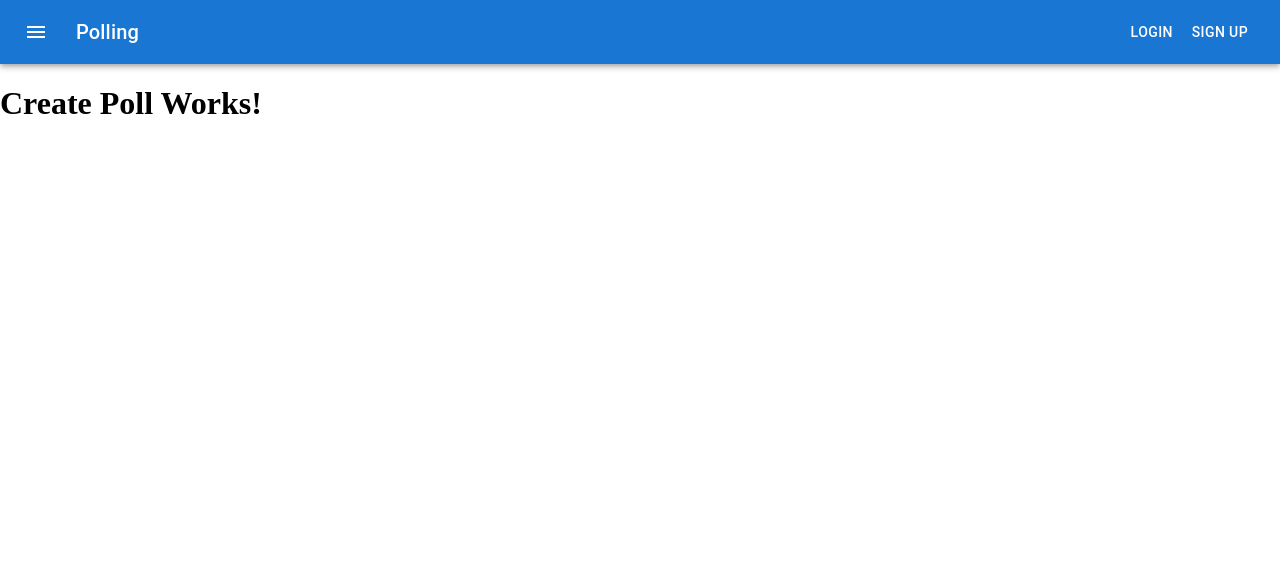
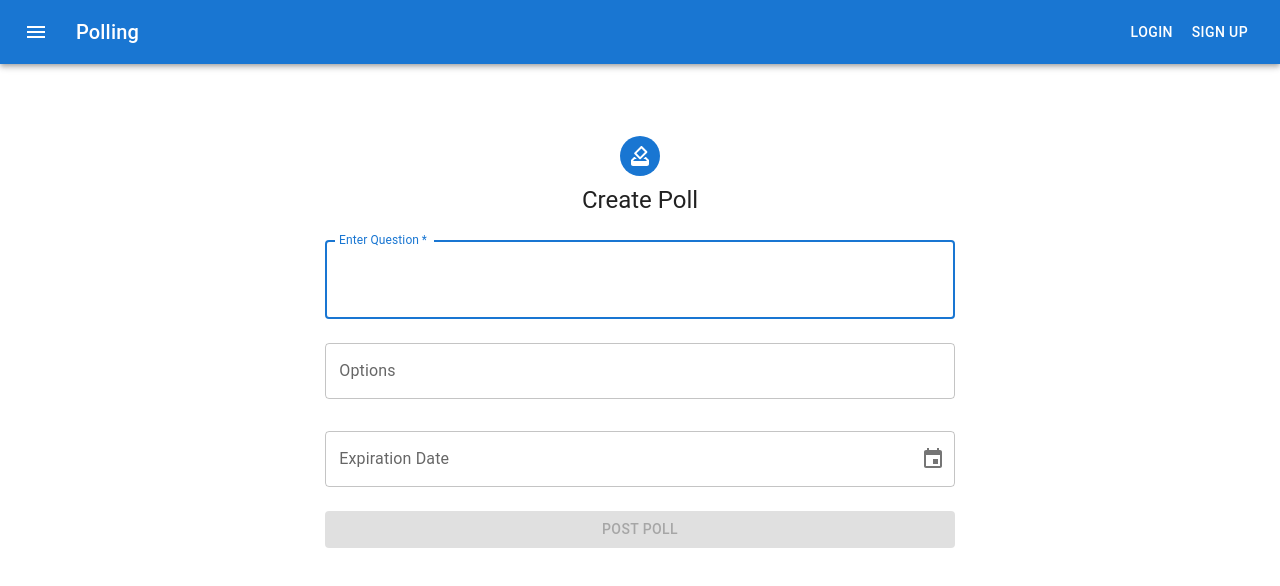
Before and after one commit to kgorog989/polling-app, a React (Vite) app in the folder poll-frontend/: page /poll/create in a window 1280 px wide. Shown: the top 586 px of the page. Built offline with nearby package versions, Linux system fonts and the light colour scheme.

Commit message:
react post poll

```diff
--- a/poll-frontend/package.json
+++ b/poll-frontend/package.json
@@ -14,9 +14,12 @@
     "@emotion/styled": "^11.14.1",
     "@mui/icons-material": "^9.3.0",
     "@mui/material": "^9.3.0",
+    "@mui/x-date-pickers": "^9.12.0",
     "axios": "^1.19.0",
+    "dayjs": "^1.11.23",
     "js-cookie": "^3.0.8",
     "jwt-decode": "^4.0.0",
+    "moment": "^2.30.1",
     "notistack": "^3.0.2",
     "react": "^19.2.8",
     "react-dom": "^19.2.8",
--- a/poll-frontend/src/environment/axiosInstance.jsx
+++ b/poll-frontend/src/environment/axiosInstance.jsx
@@ -1,7 +1,22 @@
 import axios from "axios";
+import { getToken } from "../utility/common"
 
 const instance = axios.create({
     baseURL: 'http://localhost:8080/',
 });
 
+// Add a request interceptor
+instance.interceptors.request.use(
+    (config) => {
+        const token = getToken();
+        if(token){
+            config.headers.Authorization = `Bearer ${token}`
+        }
+        return config;
+    },
+    (error) => {
+        return Promise.reject(error);
+    }
+);
+
 export default instance;
--- a/poll-frontend/src/main.jsx
+++ b/poll-frontend/src/main.jsx
@@ -1,15 +1,18 @@
 import { StrictMode } from 'react'
 import { createRoot } from 'react-dom/client'
 import App from './App.jsx'
-
 import { BrowserRouter} from 'react-router-dom'
 import { SnackbarProvider } from 'notistack'
+import { LocalizationProvider } from '@mui/x-date-pickers'
+import { AdapterDayjs } from '@mui/x-date-pickers/AdapterDayjs'
 
 createRoot(document.getElementById('root')).render(
   <StrictMode>
     <BrowserRouter>
       <SnackbarProvider maxSnack = {3}>
-        <App />
+        <LocalizationProvider dateAdapter={AdapterDayjs}>
+          <App />
+        </LocalizationProvider>
       </SnackbarProvider>
     </BrowserRouter>
   </StrictMode>,
--- a/poll-frontend/src/pages/user/create-poll/CreatePoll.jsx
+++ b/poll-frontend/src/pages/user/create-poll/CreatePoll.jsx
@@ -1,8 +1,134 @@
-import React from 'react'
+import React, { useState } from 'react'
+import { useSnackbar } from 'notistack'
+import { useNavigate } from 'react-router-dom';
+import HowToVoteIcon from '@mui/icons-material/HowToVote'
+import { DateTimePicker } from '@mui/x-date-pickers'
+import { Autocomplete, Avatar, Backdrop, Button, Box, Chip, CircularProgress, createTheme, Container, CssBaseline, TextField, ThemeProvider, Typography} from '@mui/material'
+import { postPoll } from '../../../services/poll/poll'
+
+const defaultTheme = createTheme()
 
 const CreatePoll = () => {
+  const [formData, setFormData] = useState({
+    question: '',
+    options: [],
+    expiredAt: null
+  });
+  const [loading, setLoading] = useState(false);
+  const {enqueueSnackbar} = useSnackbar();
+  const navigate = useNavigate();
+
+  const handleSubmit = async (e) => {
+      e.preventDefault()
+      setLoading(true)
+      try {
+        const obj = {
+          question: formData.question,
+          options: formData.options,
+          expiredAt: formData.expiredAt.$d
+        }
+        const response = await postPoll(obj)
+        if(response.status === 201){
+          navigate("/dashboard")
+          enqueueSnackbar(`Poll posted successfully`, {variant: 'success', autoHideDuration: 5000})
+        }
+
+      } catch (error) {
+        enqueueSnackbar('An error occurred while creating poll!', {variant: 'error', autoHideDuration: 5000})
+      } finally {
+        setLoading(false)
+      }
+    }
+
   return (
-    <h1>Create Poll Works!</h1>
+    <>
+      <ThemeProvider theme={defaultTheme}>
+        <Container component="main" maxWidth="xs">
+          <CssBaseline />
+          <Box
+          sx={{
+            marginTop:8,
+            display:"flex",
+            flexDirection:"column",
+            alignItems:"center"
+            }}
+            >
+
+              <Avatar sx={{m:1, bgcolor: "primary.main"}}>
+                  <HowToVoteIcon />
+              </Avatar>
+
+              <Typography variant='h5' component="h1">
+                  Create Poll
+              </Typography>
+
+              <Box component="form" onSubmit={handleSubmit} noValidate sx={{mt:1}}>
+                <TextField
+                  margin='normal'
+                  multiline
+                  rows={2}
+                  sx={{ width: '70ch' }}
+                  required
+                  id='outlined-multiline-static'
+                  label='Enter Question'
+                  name='question'
+                  autoFocus
+                  value={formData.question}
+                  onChange={(e) => setFormData({ ...formData, question: e.target.value })}
+                />
+
+                <Autocomplete
+                  multiple
+                  sx={{ width: '70ch' }}
+                  options={[]}
+                  freeSolo
+                  value={formData.options}
+                  onChange={(event, newValue) => setFormData({ ...formData, options: newValue })}
+                  renderTags={(value, getTagProps) =>
+                    value.map((option, index) => (
+                        <Chip key={index} label={option} {...getTagProps({ index })} />
+                    ))
+                  }
+                  renderInput={(params) => (
+                    <TextField
+                      {...params}
+                      margin='normal'
+                      label='Options'
+                      name='options'
+                    />
+                  )}
+
+                />
+
+                <DateTimePicker
+                  sx={{ mt: 3, width: '70ch'}}
+                  label="Expiration Date"
+                  value={formData.expiredAt}
+                  onChange={(date) => setFormData({ ...formData, expiredAt: date })}
+                />
+
+                <Button
+                  type='submit'
+                  fullWidth
+                  variant='contained'
+                  sx={{mt:3, mb:2}}
+                  disabled={!formData.question || formData.options.length === 0 || !formData.expiredAt}
+                >
+                  {loading ? <CircularProgress color='success' size={24} /> : 'Post Poll'}
+                </Button>
+
+              </Box>
+            </Box>
+        </Container>
+      </ThemeProvider>
+
+      <Backdrop
+        sx={{color: '#fff', zIndex: (theme) => theme.zIndex.drawer + 1}}
+        open={loading}
+        >
+        <CircularProgress color='success' />
+      </Backdrop>
+    </>
   )
 }
 
--- a/poll-frontend/src/services/poll/poll.jsx
+++ b/poll-frontend/src/services/poll/poll.jsx
@@ -0,0 +1,37 @@
+import axiosInstance from '../../environment/axiosInstance';
+
+export const postPoll = async (pollDTO) => {
+    try {
+        const response = await axiosInstance.post('api/user/poll', pollDTO);
+        return response;
+    } catch (error) {
+        throw error;
+    }
+}
+
+export const getAllPolls = async () => {
+    try {
+        const response = await axiosInstance.post('api/user/polls');
+        return response;
+    } catch (error) {
+        throw error;
+    }
+}
+
+export const getMyPolls = async () => {
+    try {
+        const response = await axiosInstance.post('api/user/my-polls');
+        return response;
+    } catch (error) {
+        throw error;
+    }
+}
+
+export const deletePollById = async (id) => {
+    try {
+        const response = await axiosInstance.delete(`api/user/poll/${id}`);
+        return response;
+    } catch (error) {
+        throw error;
+    }
+}
```
Also changed, not shown: 2 other files (tests, documents, lock files or other folders).
